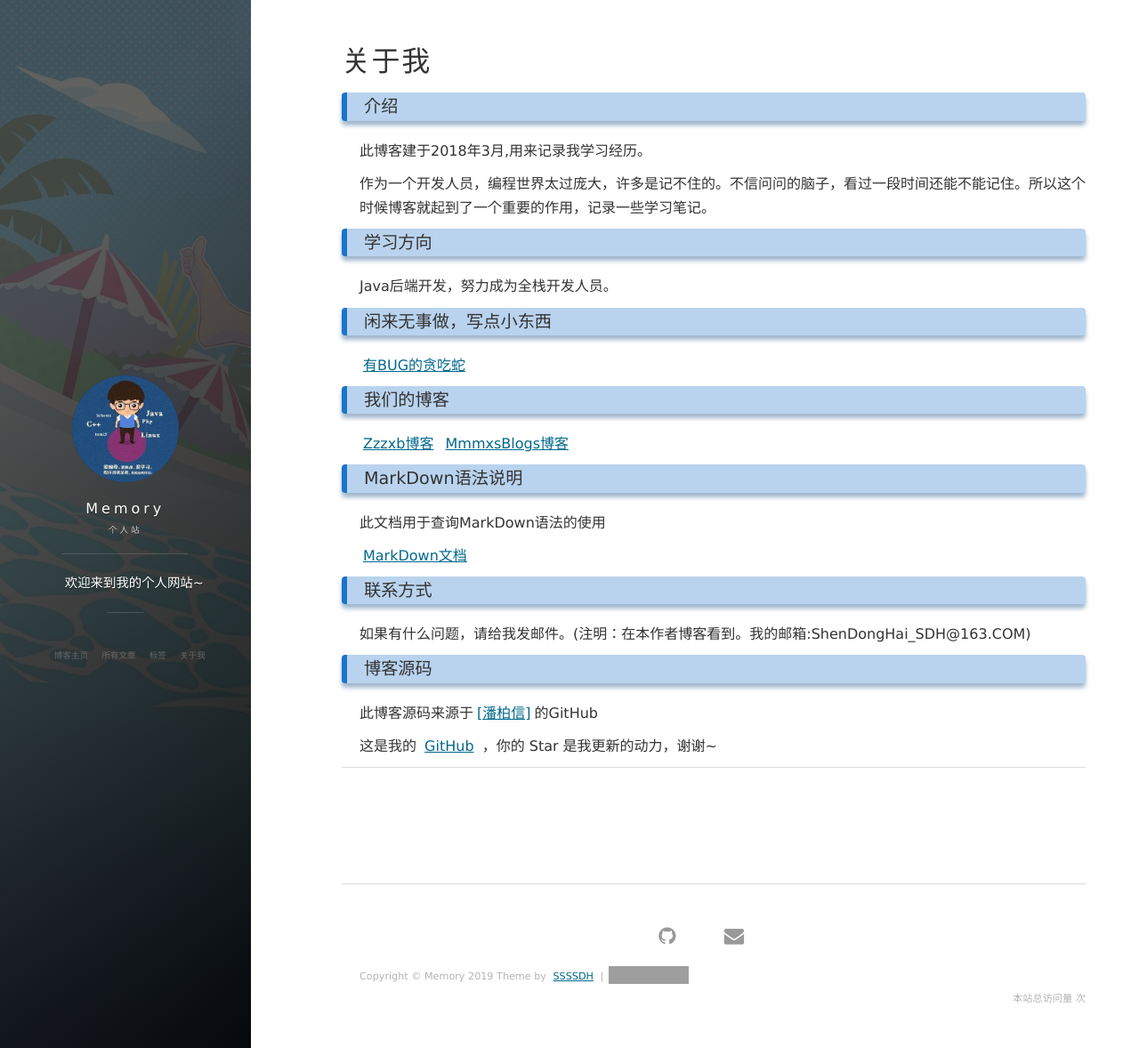
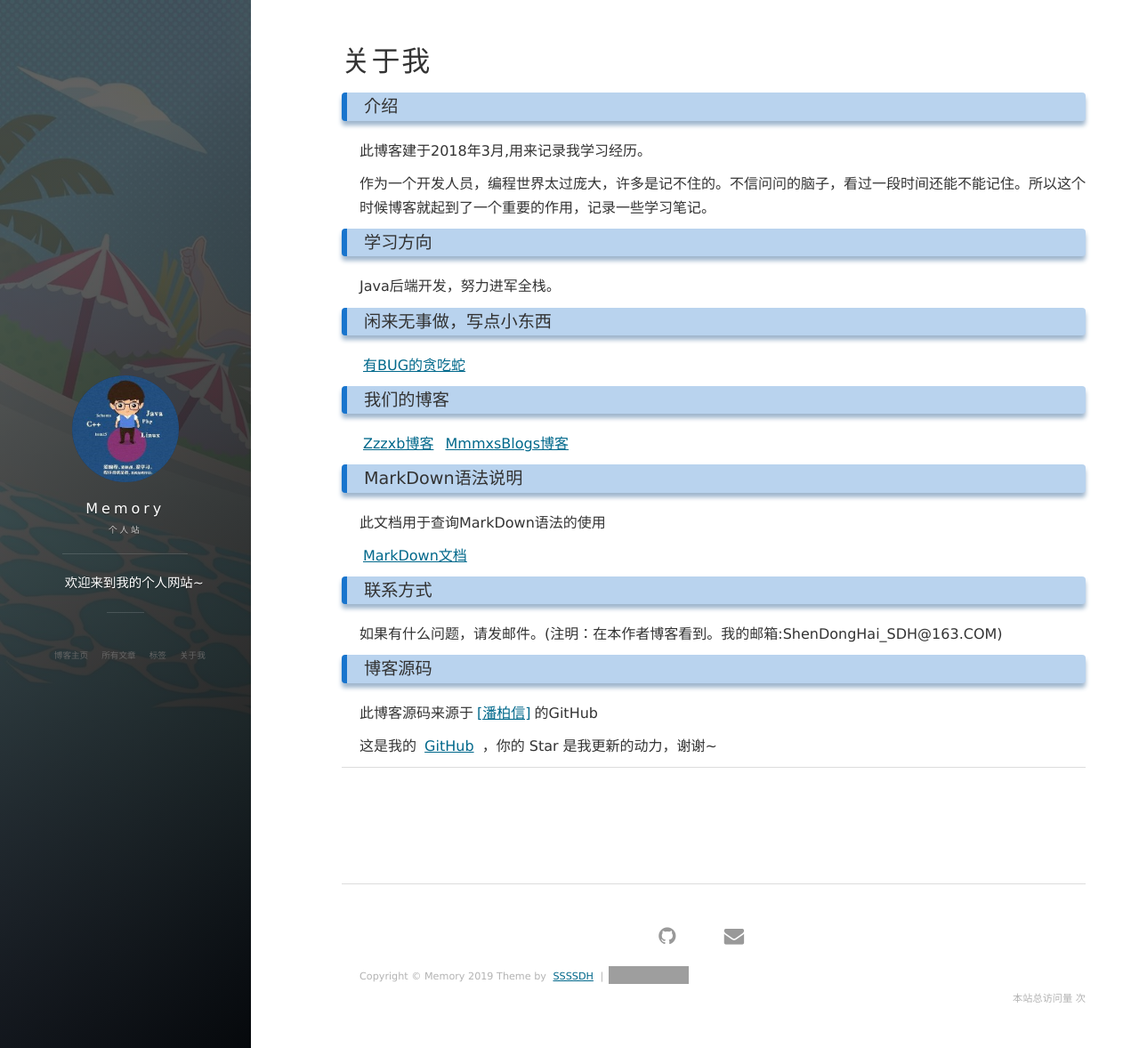
Before and after one commit to dhshenc/dhshenc.github.io, a Jekyll site: the page built from about.md, in a window 1280 px wide and 1178 px high. Shown: the whole window at 89% size. Built offline with Jekyll 4.4.1, drawn with Linux system fonts in a browser that asks for light colours; nearby versions of some CDN libraries; comment, search, counter and statistics services are not loaded; grey boxes are pictures that could not be loaded.

Commit message:
修改关于我

```diff
--- a/about.md
+++ b/about.md
@@ -19,7 +19,7 @@ title: 关于我
 
 <p>
 
-Java后端开发，努力成为全栈开发人员。
+Java后端开发，努力进军全栈。
 
 <p>
 
@@ -56,7 +56,7 @@ Java后端开发，努力成为全栈开发人员。
 
 <p>
 
-如果有什么问题，请给我发邮件。(注明：在本作者博客看到。我的邮箱:ShenDongHai_SDH@163.COM)
+如果有什么问题，请发邮件。(注明：在本作者博客看到。我的邮箱:ShenDongHai_SDH@163.COM)
 
 <p>
 
```
